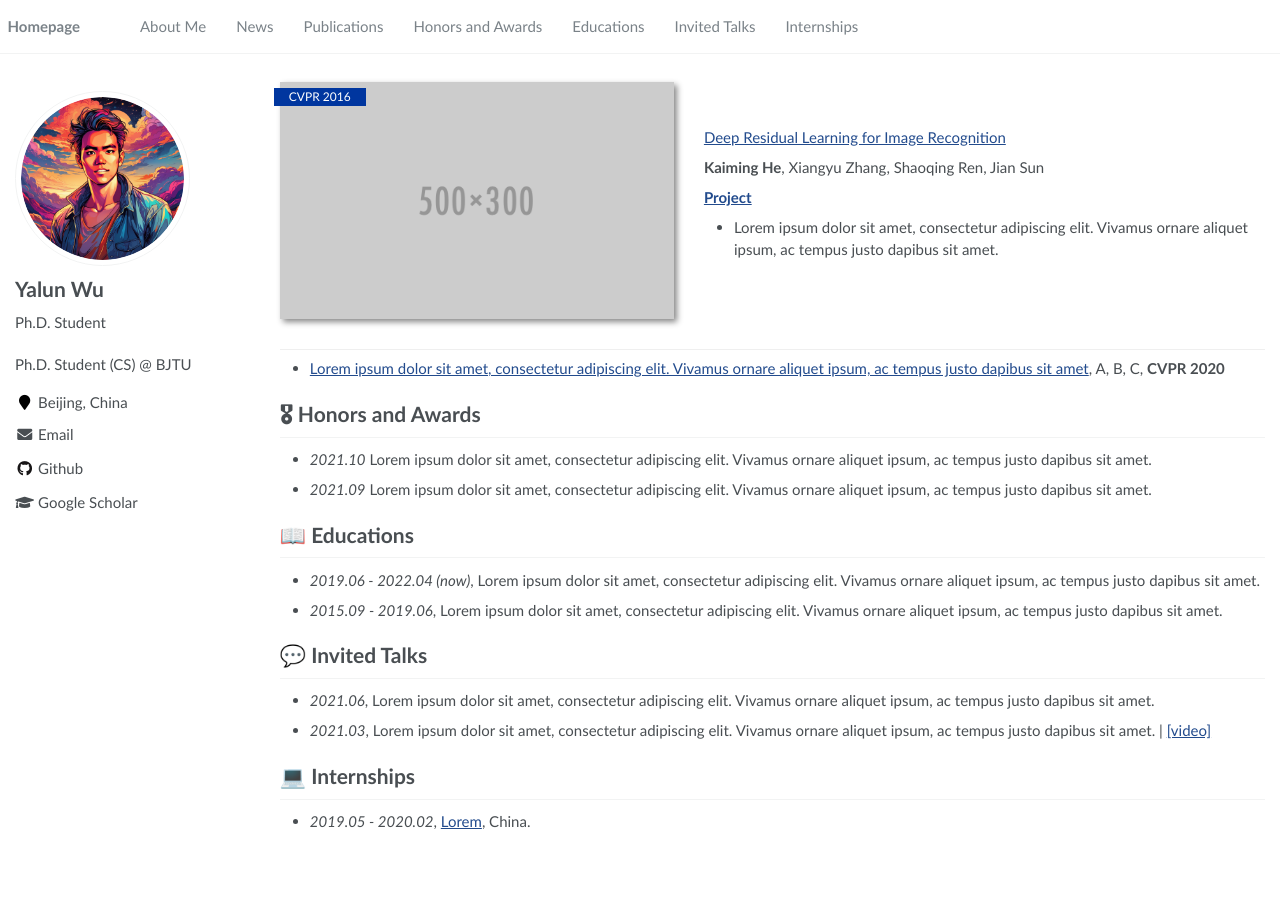
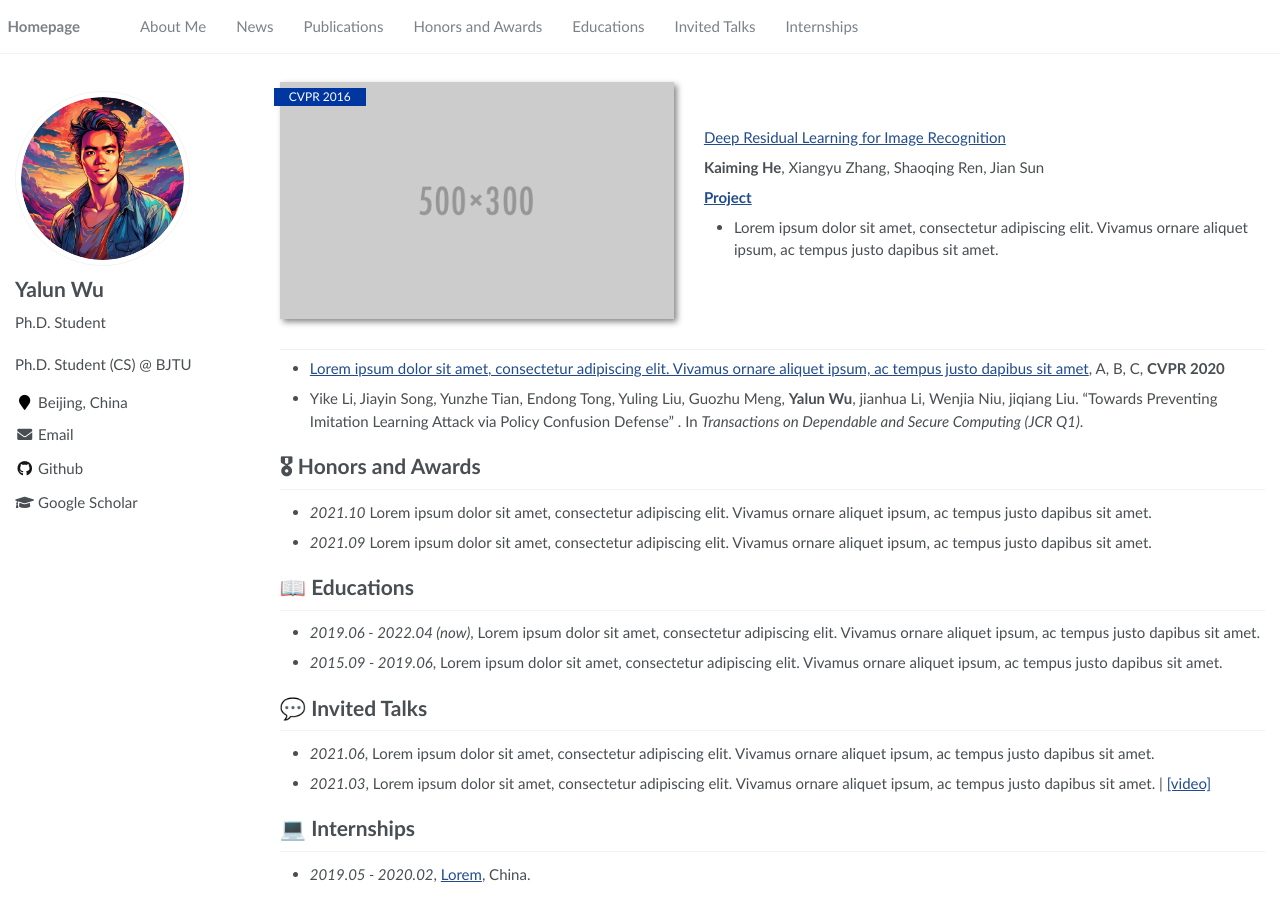
Before and after one commit to Allenpandas/Allenpandas.github.io, a Jekyll site: the page built from _pages/about.md, in a window 1280 px wide and 900 px high, scrolled down 520 px. Built offline with Jekyll 4.4.1, drawn with Linux system fonts in a browser that asks for light colours; before the commit the page ends 1368 px from its top, so only the background shows below that.

Commit message:
update papers

```diff
--- a/_pages/about.md
+++ b/_pages/about.md
@@ -50,11 +50,16 @@ I am always looking for related colaboration. If you are interested to chat with
 **Kaiming He**, Xiangyu Zhang, Shaoqing Ren, Jian Sun
 
 [**Project**](https://scholar.google.com/citations?view_op=view_citation&hl=zh-CN&user=DhtAFkwAAAAJ&citation_for_view=DhtAFkwAAAAJ:ALROH1vI_8AC) <strong><span class='show_paper_citations' data='DhtAFkwAAAAJ:ALROH1vI_8AC'></span></strong>
+
 - Lorem ipsum dolor sit amet, consectetur adipiscing elit. Vivamus ornare aliquet ipsum, ac tempus justo dapibus sit amet.
 </div>
 </div>
 
 - [Lorem ipsum dolor sit amet, consectetur adipiscing elit. Vivamus ornare aliquet ipsum, ac tempus justo dapibus sit amet](https://github.com), A, B, C, **CVPR 2020**
+
+- Yike Li, Jiayin Song, Yunzhe Tian, Endong Tong, Yuling Liu, Guozhu Meng, **Yalun Wu**, jianhua Li, Wenjia Niu, jiqiang Liu. "Towards Preventing Imitation Learning Attack via Policy Confusion Defense" . In *Transactions on Dependable and Secure Computing (JCR Q1)*.
+
+
 
 # 🎖 Honors and Awards
 - *2021.10* Lorem ipsum dolor sit amet, consectetur adipiscing elit. Vivamus ornare aliquet ipsum, ac tempus justo dapibus sit amet.
```
